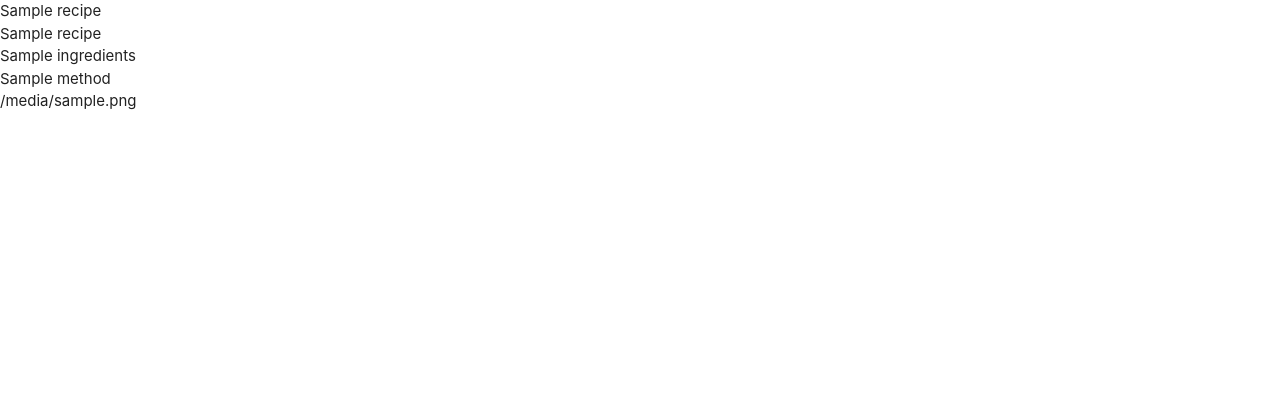
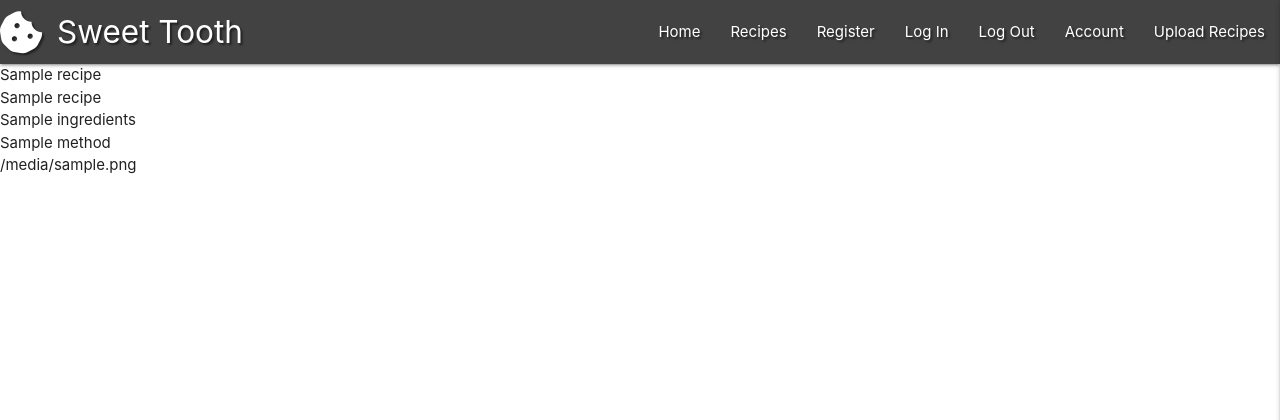
Before and after one commit to HinaChoudhry/Sweet-Tooth, a Flask app: page / in a window 1280 px wide. Shown: the top 420 px of the page. Run offline with Flask 2, Linux system fonts and the light colour scheme; a database or web service that is not in the repository returns one stand-in record (values such as "Sample title"); some libraries are stand-ins or nearby versions.

Commit message:
Added a Navbar and side menu using Materialize

```diff
--- a/static/css/style.css
+++ b/static/css/style.css
@@ -0,0 +1,4 @@
+.text-shadow {
+    text-shadow: 2px 2px 2px rgba(0,0,0,0.5);
+
+}
--- a/static/js/script.js
+++ b/static/js/script.js
@@ -0,0 +1,3 @@
+$(document).ready(function(){
+    $('.sidenav').sidenav({edge:"right"});
+  });
--- a/templates/base.html
+++ b/templates/base.html
@@ -13,6 +13,37 @@
     <title>Sweet Tooth</title>
 </head>
 <body>
+    <header>
+        <!-- Nav Bar -->
+        <nav class="nav-extended text-shadow grey darken-3">
+            <div class="nav-wrapper">
+                <a href="{{ url_for('get_recipes')}}" class="brand-logo"><i class="fas fa-cookie-bite fa-lg"></i>Sweet Tooth</a>
+                <a href="#" data-target="mobile-demo" class="sidenav-trigger right"><i class="fas fa-bars"></i></a>
+                <ul class="right hide-on-med-and-down">
+                    <li><a href="#">Home</a></li>
+                    <li><a href="{{ url_for('get_recipes')}}">Recipes</a></li>
+                    <li><a href="#">Register</a></li>
+                    <li><a href="#">Log In</a></li>
+                    <li><a href="#">Log Out</a></li>
+                    <li><a href="#">Account</a></li>
+                    <li><a href="#">Upload Recipes</a></li>
+                </ul>
+            </div>
+        </nav>
+
+        <!-- Mobile Hamburger Menu -->
+        <ul class="sidenav" id="mobile-demo">
+            <li><a href="#">Home</a></li>
+            <li><a href="{{ url_for('get_recipes')}}">Recipes</a></li>
+            <li><a href="#">Register</a></li>
+            <li><a href="#">Log In</a></li>
+            <li><a href="#">Log Out</a></li>
+            <li><a href="#">Account</a></li>
+            <li><a href="#">Upload Recipes</a></li>
+        </ul>
+    </header>
+
+
     {% block content %}
     {% endblock %}
 
```
